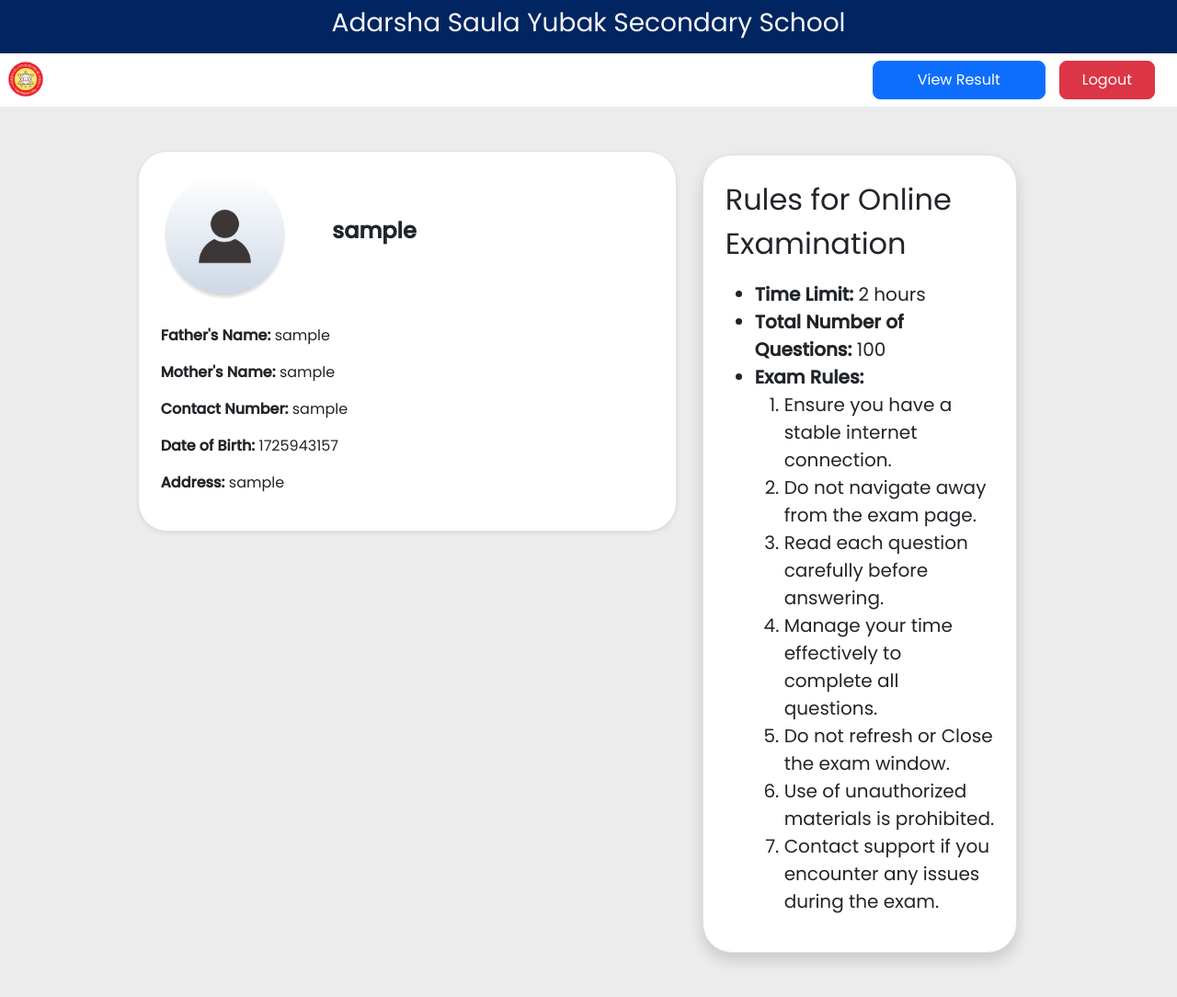
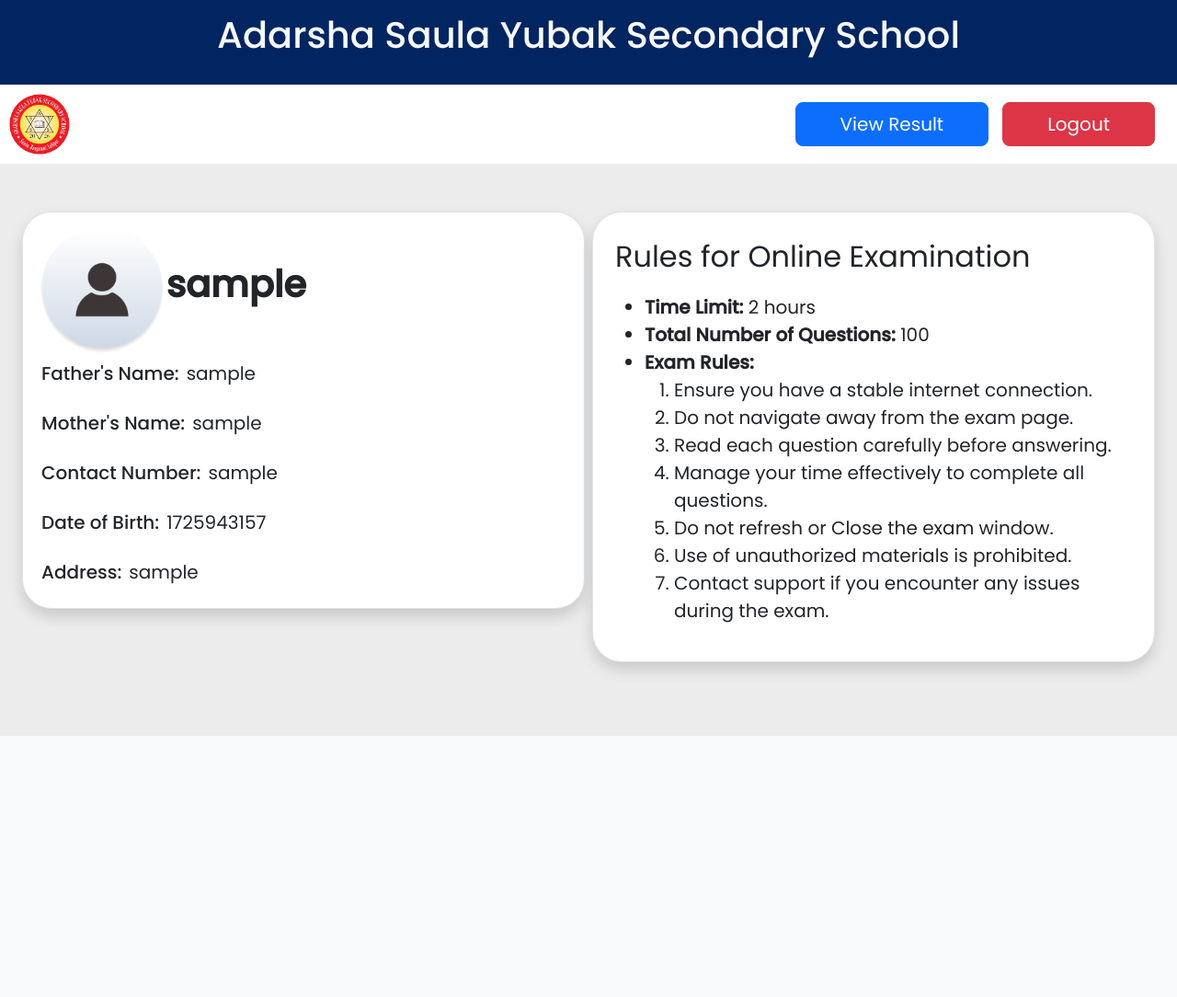
Before and after one commit to iamye1337/EntranceMS, a PHP site: page /student/profile.php in a window 1280 px wide. Shown: the whole page at 92% size. After the commit the page ends 800 px from the top, so only its background shows below. Run offline with PHP 8.4, Linux system fonts and the light colour scheme; the visitor is signed in with stand-in values (Sample User, id 1).

Commit message:
Update profile.php in local

```diff
--- a/student/profile.php
+++ b/student/profile.php
@@ -22,13 +22,13 @@ if (!isLoggedIn()) {
 <body>
     <!-- title bar -->
     <div class="d-flex p-2 justify-content-center align-items-center" style="background-color: #002561;">
-        <h1 class="fs-3 fw-normal text-light">Adarsha Saula Yubak Secondary School</h1>
+        <p class="fs-1 fw-medium text-light">Adarsha Saula Yubak Secondary School</p>
     </div>
 
     <!-- action bar -->
     <div class="d-flex justify-content-between p-2 mb-5" style="background-color: white;">
         <!-- logo -->
-        <img src="../images/adarshaLogo.png" style="height: 40px;" alt="">
+        <img src="../images/adarshaLogo.png" style="height: 70px;" alt="">
 
         <!-- action button -->
         <div class="input-group justify-content-end d-flex">
@@ -41,43 +41,70 @@ if (!isLoggedIn()) {
             }
             ?>
 
-            <a class="pe-3 align-self-center" href="resultView.php"><button class="ps-5 pe-5 btn btn-lg btn-primary fs-6"
+            <a class="pe-3 align-self-center" href="resultView.php"><button class="ps-5 pe-5 btn btn-lg btn-primary"
                     id="viewResult">View Result</button></a>
 
             <form action="logout.php" method="POST" class="pe-3 align-self-center">
-                <button type="submit" class="ps-4 pe-4 btn btn-lg btn-danger fs-6">Logout</button>
+                <button type="submit" class="ps-5 pe-5 btn btn-lg btn-danger">Logout</button>
             </form>
 
         </div>
     </div>
 
-    <div class="row row-cols-1 row-cols-md-2 g-4 ps-5 me-4 justify-content-center">
-        <!-- Profile Container -->
-        <div class="col-md-6 d-flex flex-column justify-content-between">
-            <div id="profile-container" class="border rounded-5 p-4 bg-white shadow-sm text-nowrap">
-                <!-- Profile Picture and Name -->
-                <div class="row align-items-center">
-                    <div class="col-4">
-                        <img src="../images/profpic.png" class="img-fluid rounded-circle" style="max-height: 140px;" alt="Profile Picture">
+    <div class="row row-cols-2 equal-height-row ps-1 pe-1 justify-content-between mx-3">
+        <!----------------------- Main Container -------------------------->
+        <div class=" p-1 pe-1 pt-1 col roundedd-flex flex-column justify-content-between responsive p-1">
+            <!----------------------- Container -------------------------->
+            <div id="profile-container" class="col col border rounded-5 p-3 pb-1 bg-white shadow box-area text-nowrap">
+                <!--------------------------- Top Box (profilepicL, NameR) ----------------------------->
+                <div class="d-flex">
+                    <div class="">
+                        <img src="../images/profpic.png" class="img-fluid" style="max-height: 140px;">
                     </div>
-                    <div class="col-8 text-start fw-bold fs-4">
-                        <p><?= $_SESSION["userName"]; ?></p>
+                    <div class="flex-grow-1 big-text align-self-center">
+                        <p>
+                            <?= $_SESSION["userName"]; ?>
+                        </p>
                     </div>
                 </div>
-
-                <!-- User Information -->
-                <div class="mt-4">
-                    <p><strong>Father's Name:</strong> <?= $_SESSION["userFatherName"]; ?></p>
-                    <p><strong>Mother's Name:</strong> <?= $_SESSION["userMotherName"]; ?></p>
-                    <p><strong>Contact Number:</strong> <?= $_SESSION["userContactNumber"]; ?></p>
-                    <p><strong>Date of Birth:</strong> <?= $_SESSION["userDateOfBirth"]; ?></p>
-                    <p><strong>Address:</strong> <?= $_SESSION["userAddress"]; ?></p>
+                <!--------------------------- Middle Boxes (Credentials) ----------------------------->
+                <div class="row row-cols-1 fs-5 responsive" style="font-size: xx-small;">
+                    <div class="col d-flex">
+                        <p class="fw-medium p-1">Father's Name:</p>
+                        <p class="p-1">
+                            <?= $_SESSION["userFatherName"]; ?>
+                        </p>
+                    </div>
+                    <div class="col d-flex">
+                        <p class="fw-medium p-1">Mother's Name:</p>
+                        <p class="p-1">
+                            <?= $_SESSION["userMotherName"]; ?>
+                        </p>
+                    </div>
+                    <div class="col d-flex">
+                        <p class="fw-medium p-1">Contact Number:</p>
+                        <p class="p-1">
+                            <?= $_SESSION["userContactNumber"]; ?>
+                        </p>
+                    </div>
+                    <div class="col d-flex">
+                        <p class="fw-medium p-1">Date of Birth:</p>
+                        <p class="p-1">
+                            <?= $_SESSION["userDateOfBirth"]; ?>
+                        </p>
+                    </div>
+                    <div class="col d-flex">
+                        <p class="fw-medium p-1">Address:</p>
+                        <p class="p-1">
+                            <?= $_SESSION["userAddress"]; ?>
+                        </p>
+                    </div>
                 </div>
             </div>
         </div>
             <!----------------------- Rules Container -------------------------->
 
-        <div class="p-5 ps-3 pt-1  col-md-4 rounded d-flex flex-column justify-content-between">
+            <div class="responsive p-1 ps-1 pt-1  col rounded d-flex flex-column justify-content-between">
                 <div class="border rounded-5 p-4 bg-white shadow box-area">
                     <p class="fs-2">Rules for Online Examination</p>
                     <ul class="fs-5">
@@ -99,11 +126,10 @@ if (!isLoggedIn()) {
             </div>
 
         </div>
+
     </div>
-
-
+    </div>
+    <script src="../bootstrap/js/bootstrap.bundle.min.js"></script>
 </body>
-<script src="bootstrap/js/bootstrap.bundle.min.js"></script>
-<script src="../bootstrap/js/bootstrap.bundle.min.js"></script>
 
 </html>
```
Lines whose indentation alone changed are shown as unchanged.
